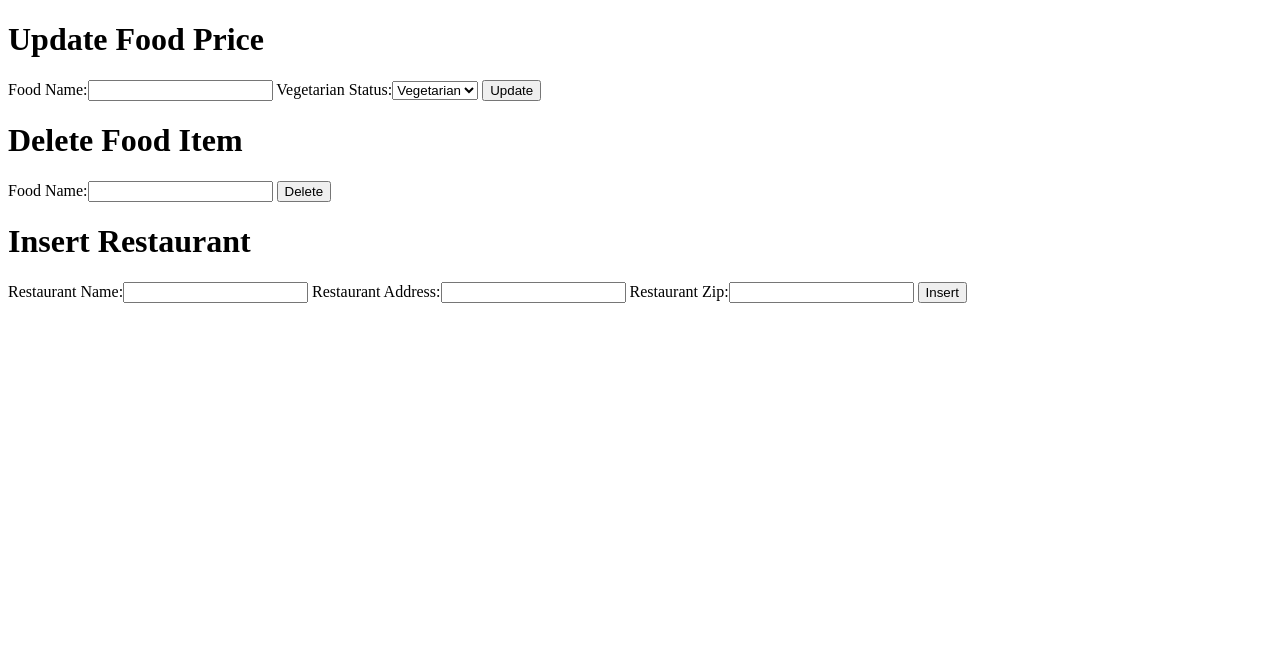
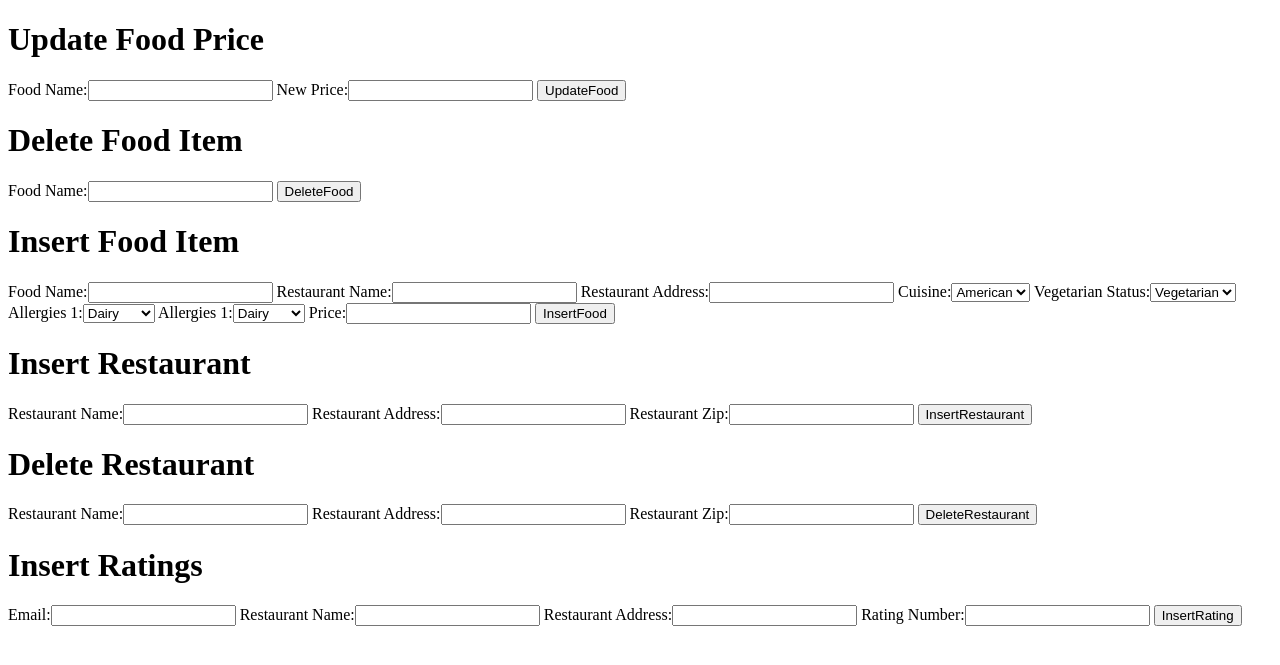
Before and after one commit to drewlitkowiak/Team109Project, a Django app: template mysite/selector/templates/selector/edit.html in a window 1280 px wide. Shown: the top 665 px of the page. Run offline with Django 3.2, Linux system fonts and the light colour scheme; the template is opened without the code that fills it: values that come from a table or form of the project are taken from there, others are empty; parts of the project's set-up code (start-up, migrations or seed data) failed here and were passed over.

Commit message:
added some new forms, need to be finished later

```diff
--- a/mysite/selector/forms.py
+++ b/mysite/selector/forms.py
@@ -1,17 +1,39 @@
 from django import forms
-
+#added several new forms, and changed some old ones, so need to chnage views.py
 class UpdateFoodForm(forms.Form):
     foodName = forms.CharField(label = 'Food Name')
-    vegetarianStatus = forms.ChoiceField(label = 'Vegetarian Status', choices =[('Vegetarian', 'Vegetarian'), ('Vegan', 'Vegan'), ('No', 'No')])
+    price = forms.FloatField(label = 'New Price')
 
 class DeleteFoodForm(forms.Form):
     foodName = forms.CharField(label = 'Food Name')
+
+
+class InsertFoodForm(forms.Form):
+    foodName = forms.CharField(label = 'Food Name')
+    restaurantName = forms.CharField(label = 'Restaurant Name')
+    restaurantAddress = forms.CharField(label = 'Restaurant Address')
+    cuisine = forms.ChoiceField(label = 'Cuisine', choices =[('American', 'American'), ('Mexican', 'Mexican'), ('Asian', 'Asian')])
+    vegetarianStatus = forms.ChoiceField(label = 'Vegetarian Status', choices =[('Vegetarian', 'Vegetarian'), ('Vegan', 'Vegan'), ('No', 'No')])
+    allergies1 = forms.ChoiceField(label = 'Allergies 1', choices =[('Dairy', 'Dairy'), ('Gluten', 'Gluten'), ('Seafood', 'Seafood'), ('No', 'No')])
+    allerfies2 = forms.ChoiceField(label = 'Allergies 1', choices =[('Dairy', 'Dairy'), ('Gluten', 'Gluten'), ('Seafood', 'Seafood'), ('No', 'No')])
+    price = forms.FloatField(label = 'Price')
 
 class InsertRestaurantForm(forms.Form):
     restaurantName = forms.CharField(label = 'Restaurant Name')
     restaurantAddress = forms.CharField(label = 'Restaurant Address')
     restaurantZip = forms.IntegerField(label = 'Restaurant Zip')
 
+class DeleteRestaurantForm(forms.Form):
+    restaurantName = forms.CharField(label = 'Restaurant Name')
+    restaurantAddress = forms.CharField(label = 'Restaurant Address')
+    restaurantZip = forms.IntegerField(label = 'Restaurant Zip')
+
+class InsertRatingsForm(forms.Form):
+    email = forms.EmailField(label = 'Email')
+    restaurantName = forms.CharField(label = 'Restaurant Name')
+    restaurantAddress = forms.CharField(label = 'Restaurant Address')
+    rating = forms.IntegerField(label = 'Rating Number')
+
 class FoodPriceSelectorForm(forms.Form):
     foodName = forms.CharField(label = 'Food Name')
     restaurantName = forms.CharField(label = 'Restaurant Name')
--- a/mysite/selector/templates/selector/edit.html
+++ b/mysite/selector/templates/selector/edit.html
@@ -4,19 +4,37 @@
         <h1>Update Food Price</h1>
         {% csrf_token %}
         {{upfoodform}}
-        <button type = "submit" name = "update">Update</button>
+        <button type = "submit" name = "update">UpdateFood</button>
     </form>
     <form method = "post">
         <h1>Delete Food Item</h1>
         {% csrf_token %}
         {{delfoodform}}
-        <button type = "submit" name = "delete">Delete</button>
+        <button type = "submit" name = "delete">DeleteFood</button>
+    </form>
+    <form method = "post">
+        <h1>Insert Food Item</h1>
+        {% csrf_token %}
+        {{infoodform}}
+        <button type = "submit" name = "delete">InsertFood</button>
     </form>
     <form method = "post">
         <h1>Insert Restaurant</h1>
         {% csrf_token %}
         {{inrestform}}
-        <button type = "submit" name = "insert">Insert</button>
+        <button type = "submit" name = "insert">InsertRestaurant</button>
+    </form>
+    <form method = "post">
+        <h1>Delete Restaurant</h1>
+        {% csrf_token %}
+        {{delrestform}}
+        <button type = "submit" name = "delete">DeleteRestaurant</button>
+    </form>
+    <form method = "post">
+        <h1>Insert Ratings</h1>
+        {% csrf_token %}
+        {{inratform}}
+        <button type = "submit" name = "delete">InsertRating</button>
     </form>
 
 {% endblock content %}
```
Also changed, not shown: mysite/selector/views.py (+5 -2 lines).
